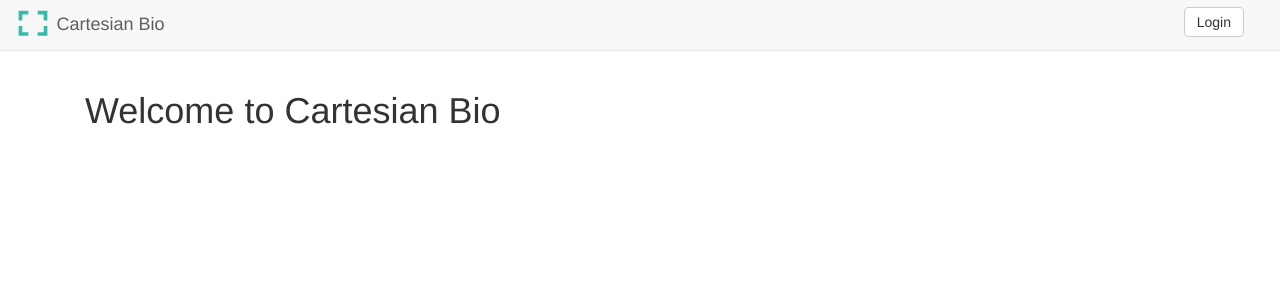
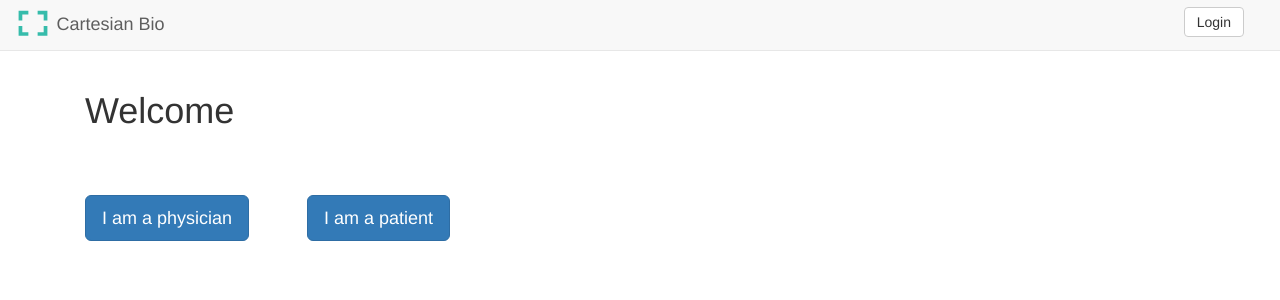
Before and after one commit to cartbio/tx-gui, a Jekyll site: the page built from index.html, in a window 1280 px wide. Shown: the top 300 px of the page. Built offline with Jekyll 4.4.1, drawn with Linux system fonts in a browser that asks for light colours; nearby versions of some CDN libraries; comment, search, counter and statistics services are not loaded.

```diff
--- a/_sass/_cartesian.scss
+++ b/_sass/_cartesian.scss
@@ -149,12 +149,9 @@ table.history i.spinner {
 /* ---------- home page ----------- */
 
 .home-page {
-    .roles {
+    a.btn {
       margin-top: 3em;
-      a,b {
-        margin-right: 1em;
-        display: inline;
-      }
+      margin-right: 3em;
     }
 }
 
--- a/index.html
+++ b/index.html
@@ -6,5 +6,9 @@ title: Cartesian Bio
 ---
 
 <div class="container home-page">
-  <h1>Welcome to Cartesian Bio</h1>
+  <h1>Welcome</h1>
+
+  <p><a href="/physician/signup" class="btn btn-lg btn-primary">I am a physician</a>
+     <a href="/patient/signup" class="btn btn-lg btn-primary">I am a patient</a></p>
+
 </div>
--- a/js/login.js
+++ b/js/login.js
@@ -256,6 +256,7 @@ function dropdown_role_handler(event){
   set_role(role);
 }
 
+// not used
 function get_path(){
   var path = window.location.href.toString().split(window.location.host)[1];
   if (path.slice(-1) == '/'){
@@ -309,6 +310,7 @@ function lookup_user(user_email, accounts){
 function check_id_token(onSuccess){
   var id_token = Cookies.get(ID_TOKEN_COOKIE);
   if (typeof id_token == 'undefined' || id_token == 'undefined'){
+    page_check('none');
     return false;
   }
   $.get(TOKEN_URL+id_token).done(function(data){onSuccess(id_token, data);});
--- a/patient/signup.html
+++ b/patient/signup.html
@@ -3,7 +3,7 @@ layout: default
 role: patient
 navtab: signup
 title: Sign up
-visible_to: ['patient']
+visible_to: ['all']
 ---
 <div class="container patient">
   <h1>Sign up</h1>
--- a/physician/signup.html
+++ b/physician/signup.html
@@ -3,7 +3,7 @@ layout: default
 role: patient
 navtab: signup
 title: Sign up
-visible_to: ['physician']
+visible_to: ['all']
 ---
 <div class="container patient">
   <h1>Sign up</h1>
```
